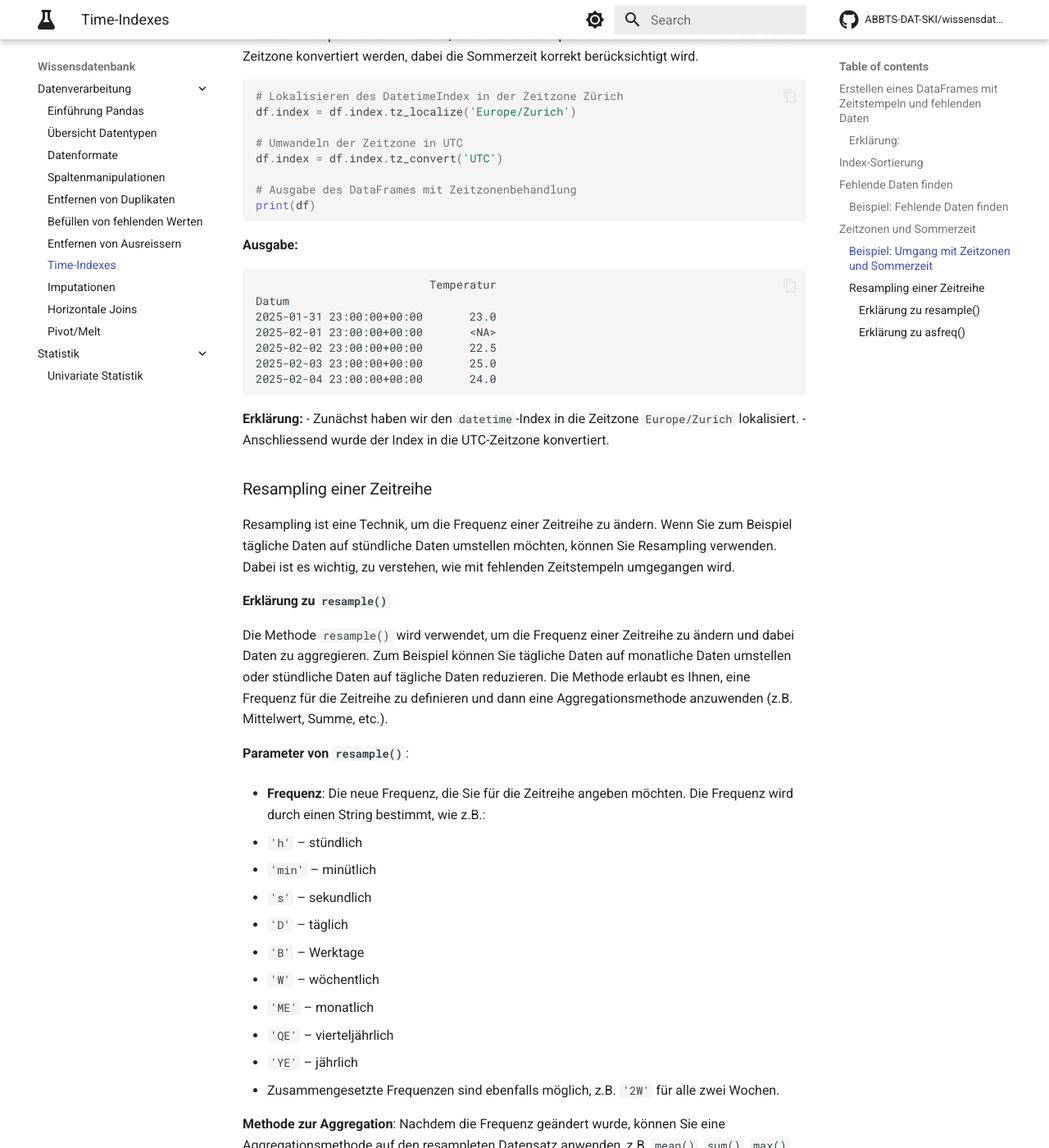
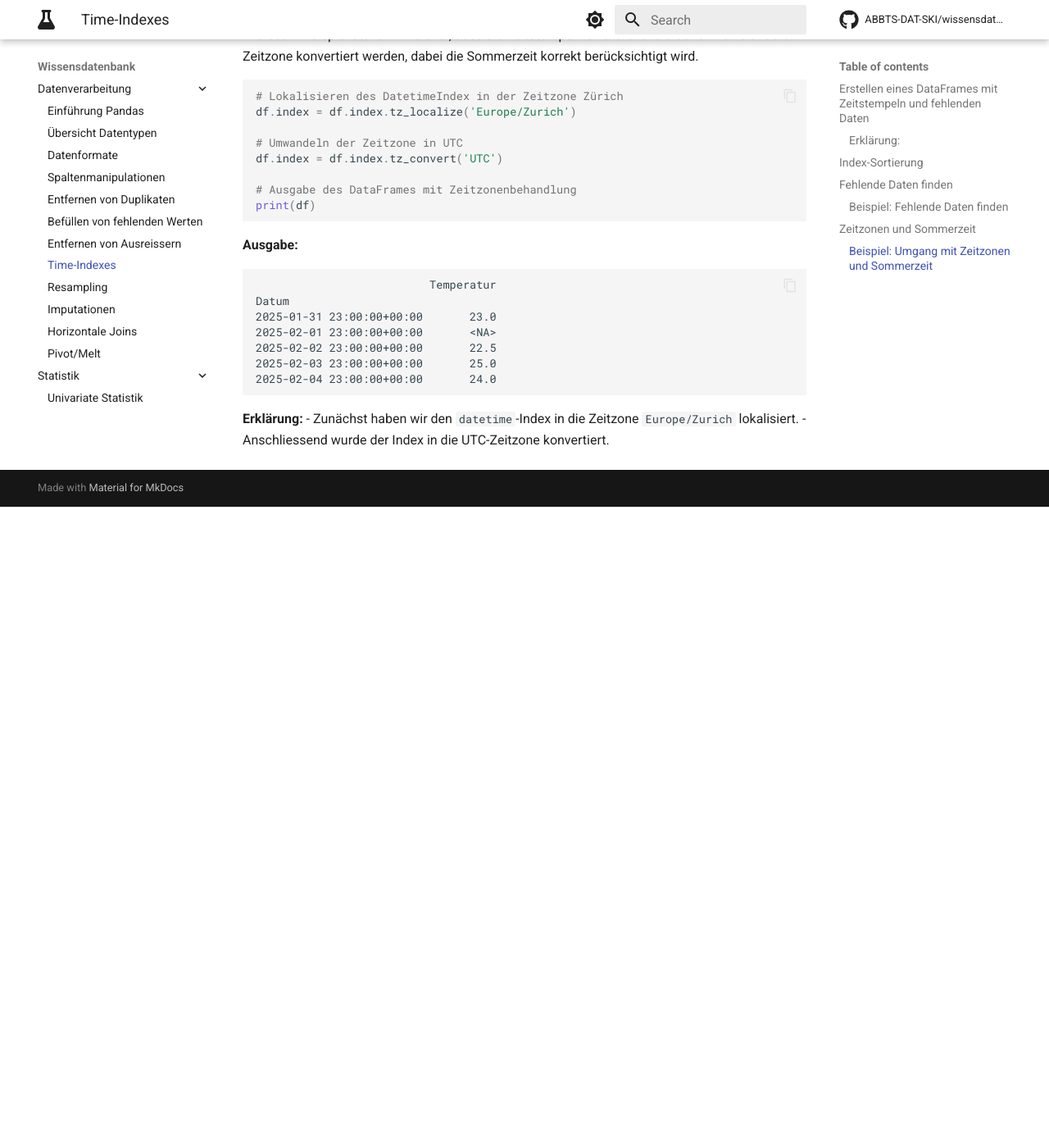
Before and after one commit to ABBTS-DAT-SKI/wissensdatenbank, an MkDocs documentation site: the page built from docs/data-engineering/time_indexes.md, in a window 1280 px wide and 1400 px high, scrolled down 2477 px. Shown: the whole window at 82% size. Built offline with MkDocs 1.6.1 and Material for MkDocs 9.7.7, drawn with Linux system fonts in a browser that asks for light colours; comment, search, counter and statistics services are not loaded; after the commit the page ends 3095 px from its top, so only the background shows below that; some of the changed text lies outside the part shown.

Commit message:
add resampling chapter

````diff
--- a/docs/data-engineering/time_indexes.md
+++ b/docs/data-engineering/time_indexes.md
@@ -115,66 +115,3 @@
 **Erklärung:**
 - Zunächst haben wir den `datetime`-Index in die Zeitzone `Europe/Zurich` lokalisiert.
 - Anschliessend wurde der Index in die UTC-Zeitzone konvertiert.
-
-### Resampling einer Zeitreihe
-
-Resampling ist eine Technik, um die Frequenz einer Zeitreihe zu ändern. Wenn Sie zum Beispiel tägliche Daten auf stündliche Daten umstellen möchten, können Sie Resampling verwenden. Dabei ist es wichtig, zu verstehen, wie mit fehlenden Zeitstempeln umgegangen wird.
-
-#### Erklärung zu `resample()`
-
-Die Methode `resample()` wird verwendet, um die Frequenz einer Zeitreihe zu ändern und dabei Daten zu aggregieren. Zum Beispiel können Sie tägliche Daten auf monatliche Daten umstellen oder stündliche Daten auf tägliche Daten reduzieren. Die Methode erlaubt es Ihnen, eine Frequenz für die Zeitreihe zu definieren und dann eine Aggregationsmethode anzuwenden (z.B. Mittelwert, Summe, etc.).
-
-**Parameter von `resample()`**:
-
-- **Frequenz**: Die neue Frequenz, die Sie für die Zeitreihe angeben möchten. Die Frequenz wird durch einen String bestimmt, wie z.B.:
-
-  - `'h'` – stündlich
-  - `'min'` – minütlich
-  - `'s'` – sekundlich
-  - `'D'` – täglich
-  - `'B'` – Werktage
-  - `'W'` – wöchentlich
-  - `'ME'` – monatlich
-  - `'QE'` – vierteljährlich
-  - `'YE'` – jährlich
-  - Zusammengesetzte Frequenzen sind ebenfalls möglich, z.B. `'2W'` für alle zwei Wochen.
-
-**Methode zur Aggregation**: Nachdem die Frequenz geändert wurde, können Sie eine Aggregationsmethode auf den resampleten Datensatz anwenden, z.B. `mean()`, `sum()`, `max()`, usw.
-
-**Beispiel: Resampling auf stündliche Frequenz mit Mittelwert**
-
-```python
-# Resampling auf stündliche Frequenz und Berechnung des Mittelwerts
-df_resampled = df.resample('h').mean()
-```
-
-#### Erklärung zu `asfreq()`
-
-Die Methode `asfreq()` wird verwendet, um die Frequenz einer Zeitreihe zu ändern, ohne dabei die Daten zu aggregieren. Sie fügt einfach fehlende Zeitstempel basierend auf der angegebenen Frequenz hinzu und füllt die Werte mit `NaN`, falls für diese Zeitstempel keine Daten vorhanden sind. Es erfolgt keine Aggregation der Daten, sondern lediglich eine Umstellung der Zeitreihenfrequenz.
-
-**Beispiel: Resampling auf stündliche Frequenz ohne Aggregation**
-
-```python
-# Resampling auf stündliche Frequenz ohne Auffüllen der fehlenden Werte
-df_resampled = df.resample('h').asfreq()
-
-# Ausgabe des resampleten DataFrames ohne Auffüllen
-print(df_resampled)
-```
-
-**Ausgabe:**
-```txt
-                          Temperatur
-Datum
-2025-01-31 23:00:00+00:00       23.0
-2025-02-01 00:00:00+00:00        NaN
-2025-02-01 01:00:00+00:00        NaN
-2025-02-01 02:00:00+00:00        NaN
-2025-02-01 03:00:00+00:00        NaN
-...                              ...
-2025-02-04 19:00:00+00:00        NaN
-2025-02-04 20:00:00+00:00        NaN
-2025-02-04 21:00:00+00:00        NaN
-2025-02-04 22:00:00+00:00        NaN
-2025-02-04 23:00:00+00:00       24.0
-```
--- a/mkdocs.yaml
+++ b/mkdocs.yaml
@@ -19,6 +19,7 @@
           - Befüllen von fehlenden Werten: data-engineering/fillna.md
           - Entfernen von Ausreissern: data-engineering/outliers.md
           - Time-Indexes: data-engineering/time_indexes.md
+          - Resampling: data-engineering/resampling.md
           - Imputationen: data-engineering/imputation.md
           - Horizontale Joins: data-engineering/joins.md
           - Pivot/Melt: data-engineering/pivot_melt.md
````
Also changed, not shown: docs/data-engineering/resampling.md (added, +343 -0 lines).
